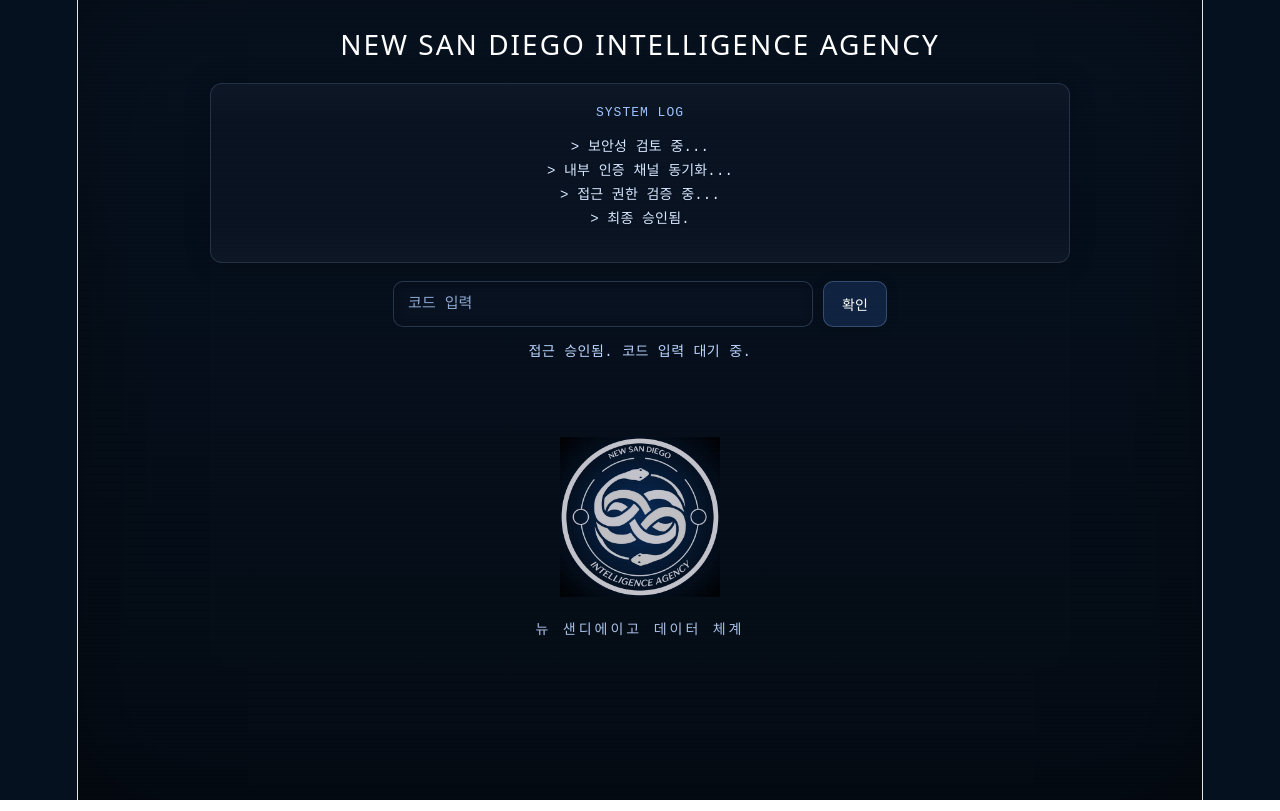
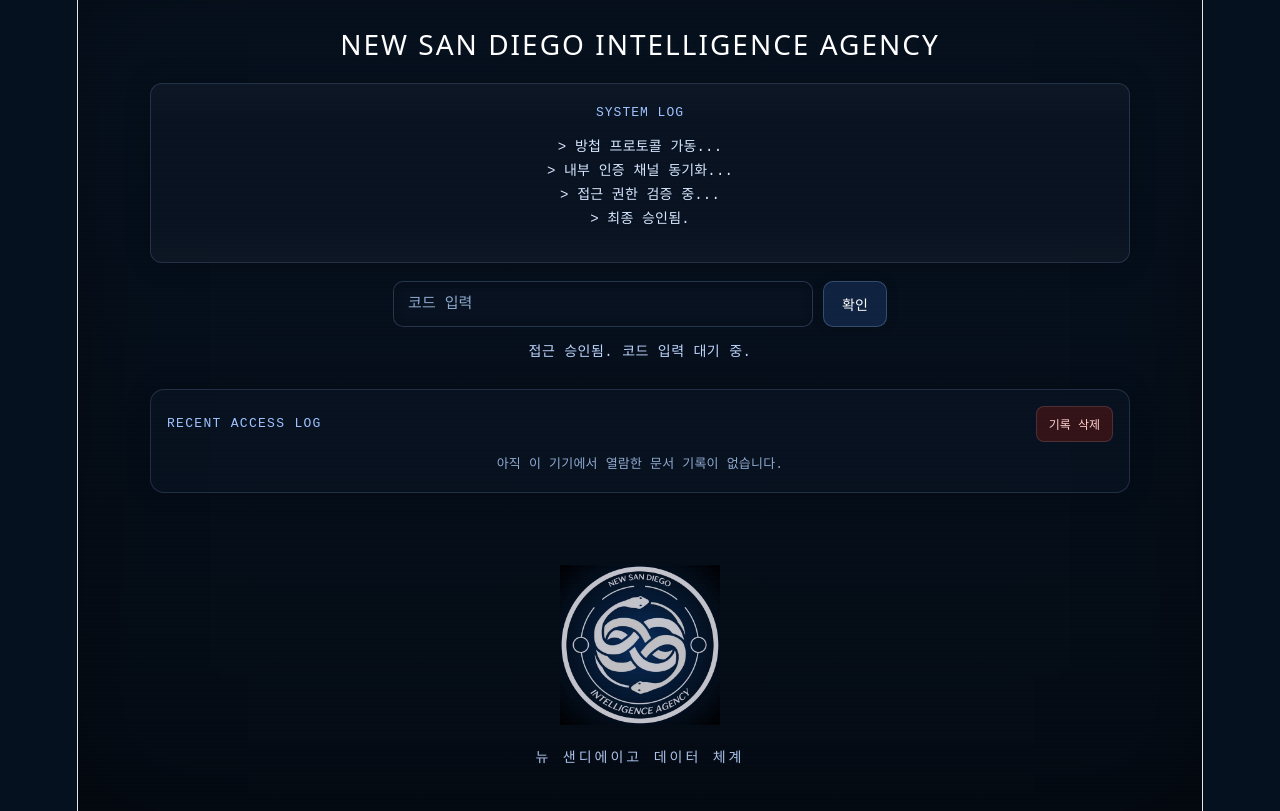
Before and after one commit to yowon08/intel-site, a React (Vite) app: page / in a window 1280 px wide. Built offline with nearby package versions, Linux system fonts and the light colour scheme.

Commit message:
열람기록 업데이트

```diff
--- a/src/App.tsx
+++ b/src/App.tsx
@@ -10,6 +10,15 @@ type IntelEntry = {
 };
 
 type BootStage = "booting" | "ready";
+
+type HistoryItem = {
+  code: string;
+  title: string;
+  openedAt: number;
+};
+
+const HISTORY_STORAGE_KEY = "intel_terminal_history_v1";
+const MAX_HISTORY = 12;
 
 const bootLines = [
   "보안성 검토 중...",
@@ -29,6 +38,7 @@ export default function App() {
   const [isDenied, setIsDenied] = useState(false);
   const [glitch, setGlitch] = useState(false);
   const [screenFlicker, setScreenFlicker] = useState(false);
+  const [history, setHistory] = useState<HistoryItem[]>([]);
 
   const bgmRef = useRef<HTMLAudioElement | null>(null);
   const bootSoundRef = useRef<HTMLAudioElement | null>(null);
@@ -104,6 +114,75 @@ export default function App() {
     }
   };
 
+  const loadHistory = () => {
+    try {
+      const raw = localStorage.getItem(HISTORY_STORAGE_KEY);
+      if (!raw) return [];
+      const parsed = JSON.parse(raw);
+      if (!Array.isArray(parsed)) return [];
+      return parsed.filter(
+        (item) =>
+          item &&
+          typeof item.code === "string" &&
+          typeof item.title === "string" &&
+          typeof item.openedAt === "number"
+      ) as HistoryItem[];
+    } catch {
+      return [];
+    }
+  };
+
+  const saveHistory = (nextHistory: HistoryItem[]) => {
+    try {
+      localStorage.setItem(HISTORY_STORAGE_KEY, JSON.stringify(nextHistory));
+    } catch {
+      // ignore
+    }
+  };
+
+  const addHistory = (entry: IntelEntry) => {
+    setHistory((prev) => {
+      const next: HistoryItem[] = [
+        {
+          code: entry.code.trim().toUpperCase(),
+          title: entry.title,
+          openedAt: Date.now(),
+        },
+        ...prev.filter(
+          (item) => item.code !== entry.code.trim().toUpperCase()
+        ),
+      ].slice(0, MAX_HISTORY);
+
+      saveHistory(next);
+      return next;
+    });
+  };
+
+  const clearHistory = () => {
+    playClick();
+    setHistory([]);
+    try {
+      localStorage.removeItem(HISTORY_STORAGE_KEY);
+    } catch {
+      // ignore
+    }
+    setStatusText("열람 기록이 삭제되었습니다.");
+  };
+
+  const formatOpenedTime = (timestamp: number) => {
+    try {
+      return new Date(timestamp).toLocaleString("ko-KR", {
+        year: "2-digit",
+        month: "2-digit",
+        day: "2-digit",
+        hour: "2-digit",
+        minute: "2-digit",
+      });
+    } catch {
+      return "";
+    }
+  };
+
   const stopDeniedAlarm = () => {
     setIsDenied(false);
     if (deniedLoopRef.current) {
@@ -130,6 +209,34 @@ export default function App() {
       stopDeniedAlarm();
     }, 3000);
   };
+
+  const openDocument = (entry: IntelEntry) => {
+    if (typingTimeoutRef.current) {
+      window.clearTimeout(typingTimeoutRef.current);
+      typingTimeoutRef.current = null;
+    }
+
+    if (openDocumentTimeoutRef.current) {
+      window.clearTimeout(openDocumentTimeoutRef.current);
+      openDocumentTimeoutRef.current = null;
+    }
+
+    stopDeniedAlarm();
+    setDisplayedText("");
+    setStatusText("접근 승인됨...");
+    safePlay(openSoundRef.current, true);
+
+    openDocumentTimeoutRef.current = window.setTimeout(() => {
+      setSelectedIntel(entry);
+      setInputCode(entry.code.trim().toUpperCase());
+      setStatusText(entry.title + " 문서 열람 중");
+      addHistory(entry);
+    }, 500);
+  };
+
+  useEffect(() => {
+    setHistory(loadHistory());
+  }, []);
 
   useEffect(() => {
     bgmRef.current = new Audio("/sounds/bgm.mp3");
@@ -344,6 +451,9 @@ export default function App() {
       (item) => item.normalizedCode === code
     );
 
+    if (found) {
+      openDocument(found);
+    } else {
       if (typingTimeoutRef.current) {
         window.clearTimeout(typingTimeoutRef.current);
         typingTimeoutRef.current = null;
@@ -354,18 +464,6 @@ export default function App() {
         openDocumentTimeoutRef.current = null;
       }
 
-    if (found) {
-      stopDeniedAlarm();
-      setStatusText("접근 승인됨...");
-      setDisplayedText("");
-
-      safePlay(openSoundRef.current, true);
-
-      openDocumentTimeoutRef.current = window.setTimeout(() => {
-        setSelectedIntel(found);
-        setStatusText(found.title + " 문서 열람 중");
-      }, 500);
-    } else {
       setSelectedIntel(null);
       setDisplayedText("");
       setStatusText("ACCESS DENIED");
@@ -396,6 +494,22 @@ export default function App() {
     safePlay(closeSoundRef.current, true);
   };
 
+  const handleOpenFromHistory = (code: string) => {
+    startBgm();
+    playClick();
+
+    const found = normalizedDatabase.find(
+      (item) => item.normalizedCode === code
+    );
+
+    if (!found) {
+      setStatusText("기록된 문서를 현재 데이터베이스에서 찾을 수 없습니다.");
+      return;
+    }
+
+    openDocument(found);
+  };
+
   return (
     <div
       style={{
@@ -417,7 +531,7 @@ export default function App() {
           position: "relative",
           zIndex: 2,
           width: "100%",
-          maxWidth: "860px",
+          maxWidth: "980px",
           display: "flex",
           flexDirection: "column",
           alignItems: "center",
@@ -592,6 +706,132 @@ export default function App() {
         >
           {statusText}
         </div>
+
+        {bootStage === "ready" && !selectedIntel && (
+          <div
+            style={{
+              width: "100%",
+              marginTop: "24px",
+              background: "rgba(9, 19, 33, 0.84)",
+              border: "1px solid rgba(160, 200, 255, 0.16)",
+              borderRadius: "14px",
+              padding: "16px",
+              boxSizing: "border-box",
+              boxShadow: "0 0 24px rgba(0, 0, 0, 0.22)",
+            }}
+          >
+            <div
+              style={{
+                display: "flex",
+                justifyContent: "space-between",
+                alignItems: "center",
+                gap: "10px",
+                marginBottom: "12px",
+                flexWrap: "wrap",
+              }}
+            >
+              <div
+                style={{
+                  color: "#9ec2ff",
+                  fontSize: "13px",
+                  letterSpacing: "1.3px",
+                }}
+              >
+                RECENT ACCESS LOG
+              </div>
+
+              <button
+                onClick={clearHistory}
+                style={{
+                  padding: "8px 12px",
+                  borderRadius: "8px",
+                  border: "1px solid rgba(255,255,255,0.12)",
+                  background: "rgba(70,20,20,0.7)",
+                  color: "#ffd0d0",
+                  cursor: "pointer",
+                  fontFamily: "monospace",
+                  fontSize: "12px",
+                }}
+              >
+                기록 삭제
+              </button>
+            </div>
+
+            {history.length === 0 ? (
+              <div
+                style={{
+                  color: "#8ea8cf",
+                  fontSize: "13px",
+                  lineHeight: "1.7",
+                }}
+              >
+                아직 이 기기에서 열람한 문서 기록이 없습니다.
+              </div>
+            ) : (
+              <div
+                style={{
+                  display: "grid",
+                  gap: "10px",
+                }}
+              >
+                {history.map((item) => (
+                  <button
+                    key={item.code}
+                    onClick={() => handleOpenFromHistory(item.code)}
+                    style={{
+                      width: "100%",
+                      textAlign: "left",
+                      background: "rgba(6, 14, 26, 0.92)",
+                      border: "1px solid rgba(160, 200, 255, 0.14)",
+                      borderRadius: "10px",
+                      padding: "12px",
+                      color: "#eaf2ff",
+                      cursor: "pointer",
+                      fontFamily: "monospace",
+                    }}
+                  >
+                    <div
+                      style={{
+                        display: "flex",
+                        justifyContent: "space-between",
+                        gap: "10px",
+                        flexWrap: "wrap",
+                      }}
+                    >
+                      <div
+                        style={{
+                          fontSize: "14px",
+                          color: "#ffffff",
+                        }}
+                      >
+                        {item.title}
+                      </div>
+                      <div
+                        style={{
+                          fontSize: "12px",
+                          color: "#8ea8cf",
+                        }}
+                      >
+                        {formatOpenedTime(item.openedAt)}
+                      </div>
+                    </div>
+
+                    <div
+                      style={{
+                        marginTop: "6px",
+                        fontSize: "12px",
+                        color: "#9ec2ff",
+                        letterSpacing: "1px",
+                      }}
+                    >
+                      CODE: {item.code}
+                    </div>
+                  </button>
+                ))}
+              </div>
+            )}
+          </div>
+        )}
 
         {selectedIntel && (
           <div
```
Lines whose indentation alone changed are shown as unchanged.
